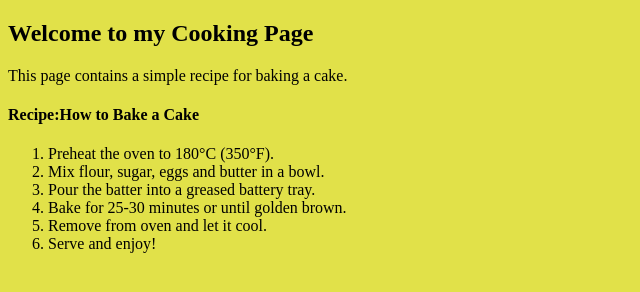
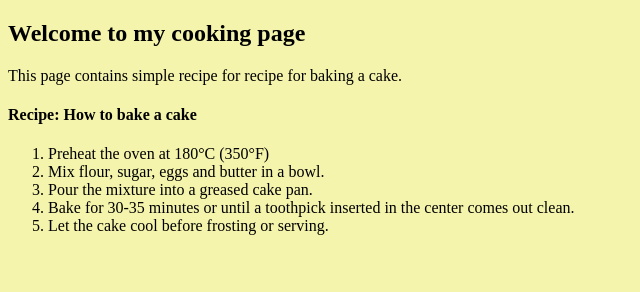
Before and after one commit to dishitas8/HTML-AIML1, a plain HTML site: page Practice 3.html in a window 1280 px wide. Shown: the whole page, without its empty margins (0-640 px from the left). Drawn offline with Linux system fonts and the light colour scheme.

Commit message:
Practice

```diff
--- a/Practice 3.html
+++ b/Practice 3.html
@@ -5,17 +5,16 @@
     <meta name="viewport" content="width=device-width, initial-scale=1.0">
     <title>HTML</title>
 </head>
-<body style="background-color:rgb(225, 225, 73)">
-    <h2>Welcome to my Cooking Page</h2>
-    <p>This page contains a simple recipe for baking a cake.</p>
-    <h4>Recipe:How to Bake a Cake</h4>
+<body STYLE="background-color:rgb(244, 244, 172)">
+    <h2>Welcome to my cooking page</h2>
+    <p>This page contains simple recipe for recipe for baking a cake.</p>
+    <h4>Recipe: How to bake a cake</h4>
     <ol>
-        <li>Preheat the oven to 180&degC (350&degF).</li>
+        <li>Preheat the oven at 180&degC (350&degF)</li>
         <li>Mix flour, sugar, eggs and butter in a bowl.</li>
-        <li>Pour the batter into a greased battery tray.</li>
-        <li>Bake for 25-30 minutes or until golden brown.</li>
-        <li>Remove from oven and let it cool.</li>
-        <li>Serve and enjoy!</li>
+        <li>Pour the mixture into a greased cake pan.</li>
+        <li>Bake for 30-35 minutes or until a toothpick inserted in the center comes out clean.</li>
+        <li>Let the cake cool before frosting or serving.</li>
     </ol>
 </body>
 </html>
```
